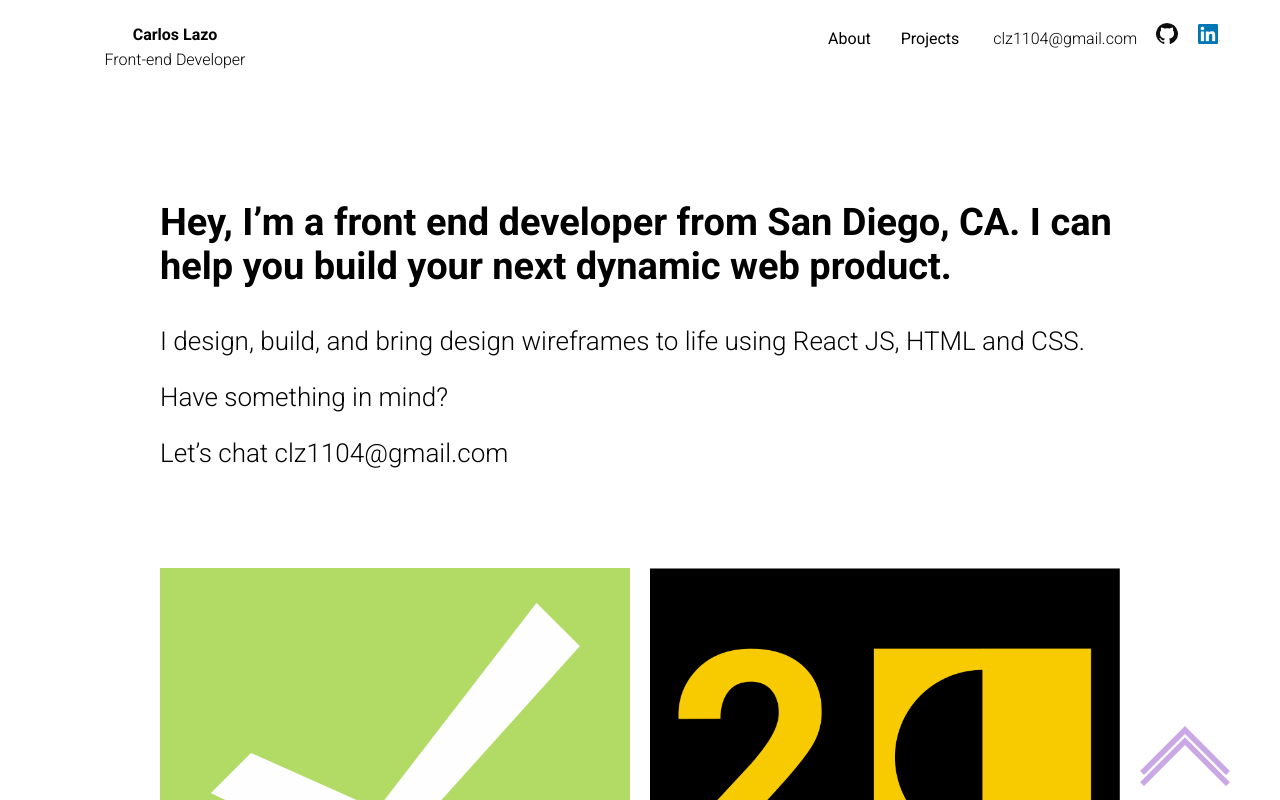
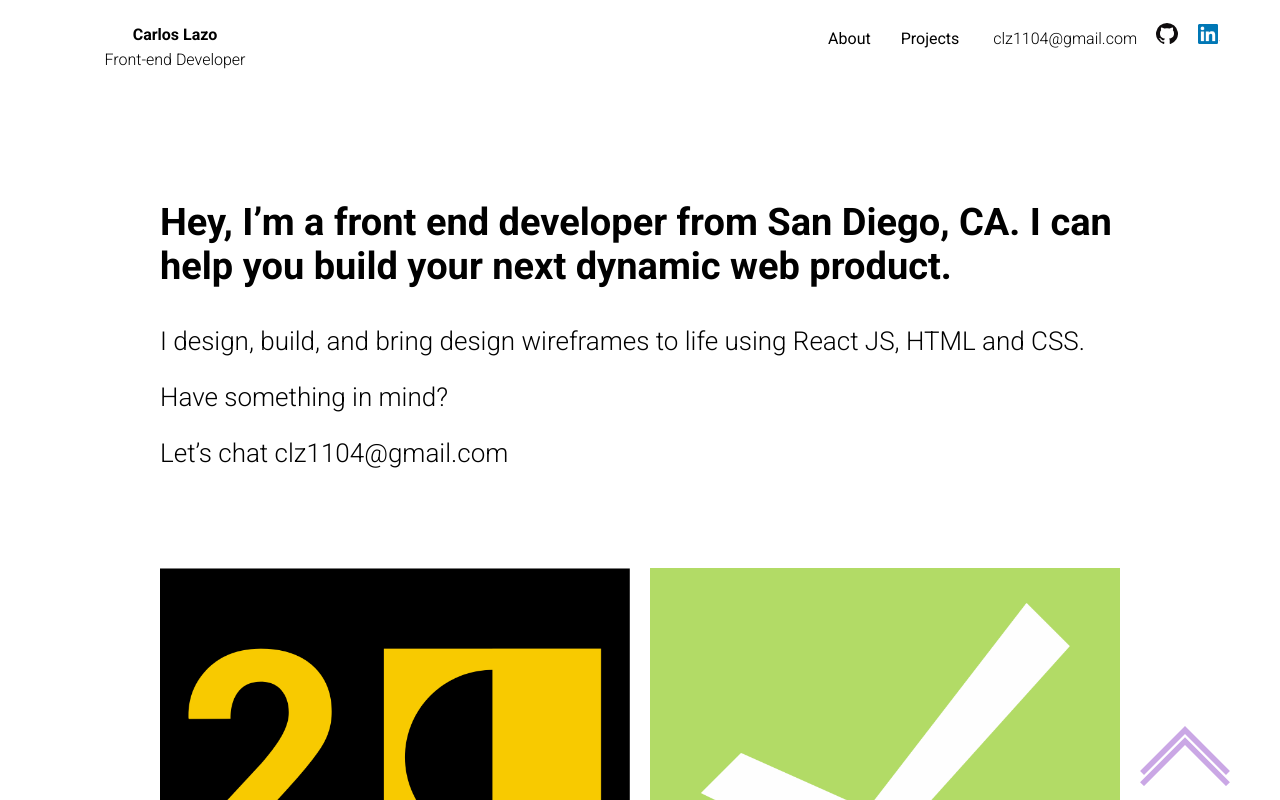
Before and after one commit to carloslazo/portfollio, a React (Create React App) app: page / in a window 1280 px wide. Shown: the top 800 px of the page. Built offline with nearby package versions, Linux system fonts and the light colour scheme.

Commit message:
Removed portfolio

```diff
--- a/src/pages/about.js
+++ b/src/pages/about.js
@@ -11,21 +11,15 @@ class About extends Component {
             <AboutCard />
             <div className="About-picture-grid">
               <ProjectCards
-                picture="checkmark"
-                text="View recipe project details"
-                page="3"
-                color="#7bac20"
-              />
-              <ProjectCards
                 picture="genius2"
                 text="View Genius 2.0 project details"
                 page="1"
               />
               <ProjectCards
-                picture="portfollio"
-                text="View portfollio project details"
-                page="2"
-                color="#2859A2"
+                picture="checkmark"
+                text="View recipe project details"
+                page="3"
+                color="#7bac20"
               />
             </div>
           </>
--- a/src/pages/project-page.js
+++ b/src/pages/project-page.js
@@ -29,6 +29,16 @@ class ProjectPage extends Component {
 }
 let designPage = [
   {
+    page: 1,
+    title: "Genius Annotations",
+    link: "https://genius-web-app.netlify.com/",
+    github: "https://github.com/carloslazo/genius-web-app",
+    picture: "genius2",
+    technologies: "React, Javascript, HTML, CSS, Adobe XD",
+    overview:
+      "Using the Genius.com API I built a responsive React application that renders a grid of lyric annotations for easy viewing."
+  },
+  {
     page: 3,
     title: "Recipe App",
     link: "https://recipe-app-react.netlify.com/",
@@ -38,27 +48,6 @@ let designPage = [
       "Ruby, Ruby on Rails, Postgresql, React, Javascript, HTML, CSS, Adobe XD",
     overview:
       "A React and Ruby on Rails web application that allows users to look up recipes from a list of ingredients. Users can then save recipes and text the saved recipes to themselves."
-  },
-  {
-    page: 1,
-    title: "Genius Annotations",
-    link: "https://genius-web-app.netlify.com/",
-    github: "https://github.com/carloslazo/genius-web-app",
-    picture: "genius2",
-    technologies: "React, Javascript, HTML, CSS, Adobe XD",
-    overview:
-      "Using the Genius.com API I built a responsive React application that renders a grid of lyric annotations for easy viewing."
-  },
-
-  {
-    page: 2,
-    title: "Portfolio",
-    link: "https://carlos-lazo.netlify.com/",
-    github: "https://github.com/carloslazo/portfollio",
-    picture: "portfollio",
-    technologies: "React, Javascript, HTML, CSS, Adobe XD",
-    overview:
-      "Built a responsive portfolio using React JS and no css frameworks. The main focus on will be the projects pages which will break down my project process based on design thinking principles."
   }
 ];
 
```
